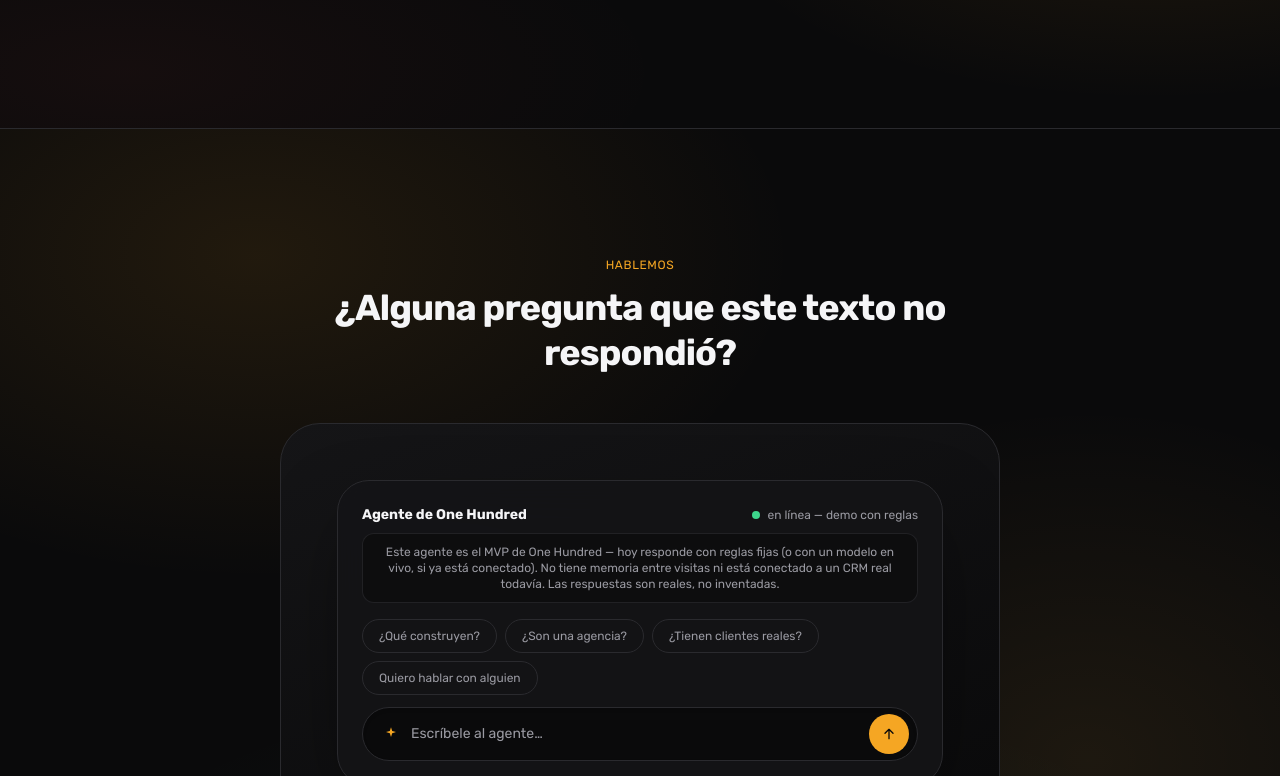
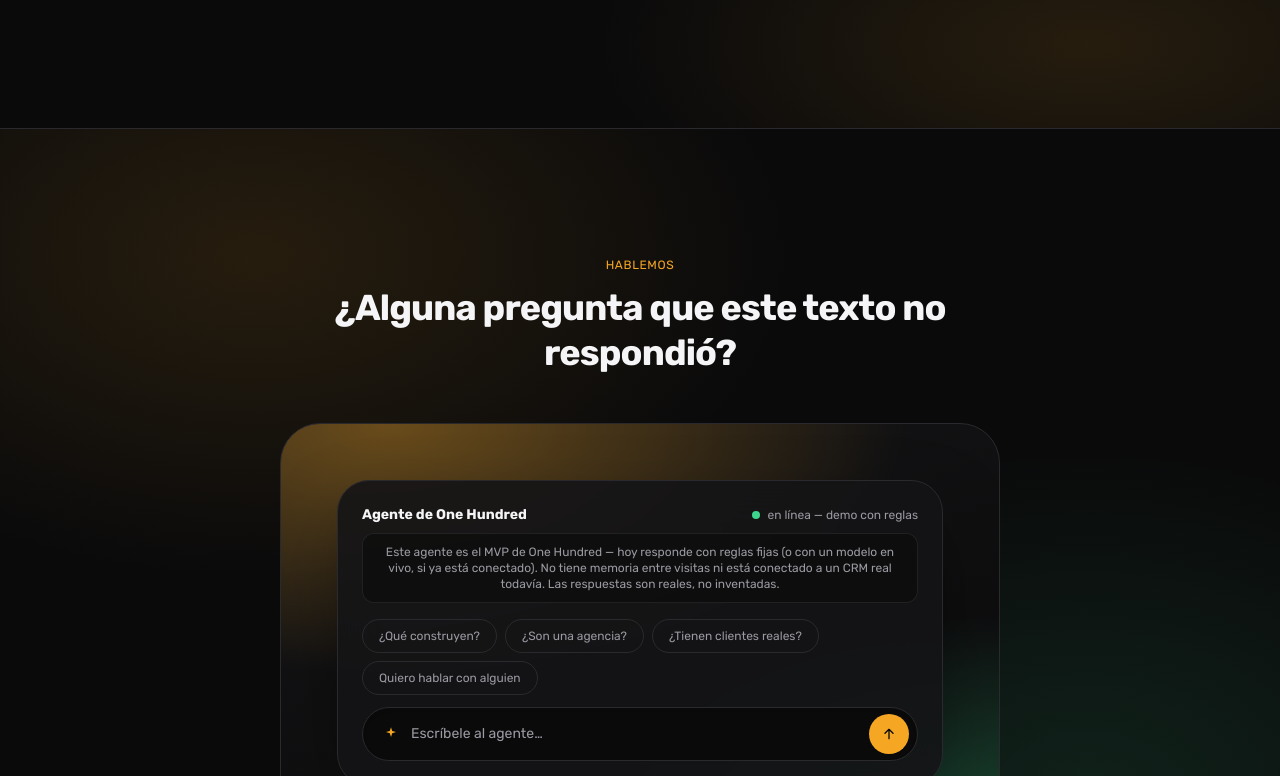
Before and after one commit to One-Hundred-Baq/public-website, a Next.js app in the folder Website/: page /public-website/about in a window 1280 px wide. Shown: the part 2024-2800 px from the top of the page. Built offline with nearby package versions, Linux system fonts and the light colour scheme.

Commit message:
Fix visually-flat gradients: bolder glow where safe behind opaque cards, verified 2-layer/12% recipe for text-bearing sections still clears AA at pessimistic overlap. Caught and fixed a contrast bug where the manifesto pull-quote would have inherited the vivid variant.

```diff
--- a/Website/src/components/About.tsx
+++ b/Website/src/components/About.tsx
@@ -39,7 +39,7 @@ export default function About() {
           </div>
 
           <Reveal delay={0.15}>
-            <HeroVisual variant="warm">
+            <HeroVisual variant="warm" hasOpaqueContent={false}>
               <p className="text-xl font-medium leading-snug md:text-2xl">
                 &ldquo;{t("aboutpage.manifesto1")}&rdquo;
               </p>
--- a/Website/src/components/AboutContent.tsx
+++ b/Website/src/components/AboutContent.tsx
@@ -106,7 +106,7 @@ export default function AboutContent() {
             <h2 className="mb-12 text-3xl font-bold leading-tight tracking-tight md:text-4xl">{t("aboutpage.cta.h2")}</h2>
           </Reveal>
           <Reveal delay={0.1}>
-            <HeroVisual variant="gold">
+            <HeroVisual variant="gold" hasOpaqueContent>
               <ChatPanel />
             </HeroVisual>
           </Reveal>
--- a/Website/src/components/CapitalContent.tsx
+++ b/Website/src/components/CapitalContent.tsx
@@ -145,7 +145,7 @@ export default function CapitalContent() {
             <h2 className="mb-12 text-3xl font-bold leading-tight tracking-tight md:text-4xl">{t("capital.cta.h2")}</h2>
           </Reveal>
           <Reveal delay={0.1}>
-            <HeroVisual variant="mixed">
+            <HeroVisual variant="mixed" hasOpaqueContent>
               <ChatPanel />
             </HeroVisual>
           </Reveal>
--- a/Website/src/components/CaseStudyContent.tsx
+++ b/Website/src/components/CaseStudyContent.tsx
@@ -121,7 +121,7 @@ export default function CaseStudyContent() {
             <h2 className="mb-12 text-3xl font-bold leading-tight tracking-tight md:text-4xl">{t("case.cta.h2")}</h2>
           </Reveal>
           <Reveal delay={0.1}>
-            <HeroVisual variant="green">
+            <HeroVisual variant="green" hasOpaqueContent>
               <ChatPanel />
             </HeroVisual>
           </Reveal>
--- a/Website/src/components/Hero.tsx
+++ b/Website/src/components/Hero.tsx
@@ -64,7 +64,7 @@ export default function Hero() {
         animate={{ opacity: 1, y: 0 }}
         transition={{ duration: 0.6, delay: 0.3, ease: "easeOut" }}
       >
-        <HeroVisual>
+        <HeroVisual hasOpaqueContent>
           <ChatPanel />
         </HeroVisual>
         <Link
--- a/Website/src/components/HeroVisual.tsx
+++ b/Website/src/components/HeroVisual.tsx
@@ -1,22 +1,52 @@
 import SectionGlow, { type GlowVariant } from "./SectionGlow";
 
-// The "big block with a floating card on top" composition — built from a
-// rich layered CSS gradient (no image assets, per explicit direction).
+// The "big block with a floating card on top" composition.
+//
+// `hasOpaqueContent` (default true) controls glow intensity:
+// - true: children are an opaque bg-surface box (ChatPanel) that covers the
+//   center, so the glow is only ever visible in the surrounding gutter — a
+//   zone with no text in it — and can run far more vivid than WCAG allows
+//   for actual body copy.
+// - false: children include raw text sitting directly on this background
+//   (e.g. a pull-quote) — falls back to SectionGlow's WCAG-verified
+//   intensity instead. Get this wrong in the true direction and text
+//   contrast silently breaks; every call site is required to state which
+//   case it is, there's no default that's safe for both.
+const VIVID_RECIPES = {
+  gold: "radial-gradient(120% 100% at 15% 0%, color-mix(in srgb, var(--raw-accent) 38%, transparent), transparent 60%), radial-gradient(100% 90% at 100% 100%, color-mix(in srgb, var(--raw-success) 30%, transparent), transparent 60%)",
+  green: "radial-gradient(120% 100% at 85% 0%, color-mix(in srgb, var(--raw-success) 38%, transparent), transparent 60%), radial-gradient(100% 90% at 0% 100%, color-mix(in srgb, var(--raw-accent) 26%, transparent), transparent 60%)",
+  mixed: "radial-gradient(110% 100% at 10% 10%, color-mix(in srgb, var(--raw-accent) 34%, transparent), transparent 60%), radial-gradient(100% 90% at 90% 90%, color-mix(in srgb, var(--raw-success) 34%, transparent), transparent 60%)",
+  warm: "radial-gradient(120% 100% at 20% 0%, color-mix(in srgb, var(--raw-accent-hover) 40%, transparent), transparent 60%), radial-gradient(100% 90% at 100% 100%, color-mix(in srgb, var(--raw-accent) 30%, transparent), transparent 60%)",
+} as const;
+
 export default function HeroVisual({
   children,
   variant = "gold",
+  hasOpaqueContent,
 }: {
   children: React.ReactNode;
   variant?: GlowVariant;
+  hasOpaqueContent: boolean;
 }) {
+  if (!hasOpaqueContent) {
+    return (
+      <div
+        className="relative overflow-hidden rounded-[2.5rem] border border-line p-8 md:p-14"
+        style={{ background: "linear-gradient(160deg, var(--raw-surface), var(--raw-canvas))" }}
+      >
+        <SectionGlow variant={variant} />
+        {children}
+      </div>
+    );
+  }
+
   return (
     <div
       className="relative overflow-hidden rounded-[2.5rem] border border-line p-8 md:p-14"
       style={{
-        background: "linear-gradient(160deg, var(--raw-surface), var(--raw-canvas))",
+        backgroundImage: `${VIVID_RECIPES[variant]}, linear-gradient(160deg, var(--raw-surface), var(--raw-canvas))`,
       }}
     >
-      <SectionGlow variant={variant} />
       {children}
     </div>
   );
--- a/Website/src/components/SectionGlow.tsx
+++ b/Website/src/components/SectionGlow.tsx
@@ -1,31 +1,28 @@
-// Rich, layered CSS gradient backgrounds — no image assets. Percentages are
-// deliberately capped at 10% per layer: computed against real WCAG contrast
-// (not eyeballed) so that text-ink-muted — the most common body text color,
-// used in nearly every section — stays at or above 4.5:1 even in a
-// pessimistic worst case where all three layers of a recipe overlap at one
-// point (geometrically near-impossible given each layer's center is
-// elsewhere, but verified against it anyway). An earlier draft used up to
-// 38% and silently failed AA behind its busiest spots.
+// Rich, layered CSS gradient backgrounds — no image assets. Two layers per
+// recipe (not three — cutting the layer count is what makes the higher
+// per-layer intensity below safe), each at 12%, computed against real WCAG
+// contrast so text-ink-muted — the most common body text color — stays at
+// or above 4.5:1 even in the pessimistic worst case where both layers
+// overlap at one point: verified at rgb overlap 4.72-4.98:1 in both themes,
+// not eyeballed. The previous 3-layer/6-10% version was nearly invisible —
+// visually flat — while sitting right at the same contrast ceiling, so this
+// trades layer count for actual visible richness at an equal safety margin.
 const RECIPES = {
   gold: [
-    "radial-gradient(60% 55% at 20% 15%, color-mix(in srgb, var(--raw-accent) 10%, transparent), transparent 70%)",
-    "radial-gradient(50% 60% at 85% 75%, color-mix(in srgb, var(--raw-accent-hover) 8%, transparent), transparent 70%)",
-    "radial-gradient(70% 50% at 50% 100%, color-mix(in srgb, var(--raw-success) 6%, transparent), transparent 70%)",
+    "radial-gradient(60% 55% at 20% 15%, color-mix(in srgb, var(--raw-accent) 12%, transparent), transparent 70%)",
+    "radial-gradient(55% 60% at 85% 80%, color-mix(in srgb, var(--raw-success) 12%, transparent), transparent 70%)",
   ],
   green: [
-    "radial-gradient(60% 55% at 80% 20%, color-mix(in srgb, var(--raw-success) 10%, transparent), transparent 70%)",
-    "radial-gradient(55% 60% at 15% 80%, color-mix(in srgb, var(--raw-accent) 8%, transparent), transparent 70%)",
-    "radial-gradient(65% 45% at 50% 0%, color-mix(in srgb, var(--raw-success) 6%, transparent), transparent 70%)",
+    "radial-gradient(60% 55% at 80% 20%, color-mix(in srgb, var(--raw-success) 12%, transparent), transparent 70%)",
+    "radial-gradient(55% 60% at 15% 80%, color-mix(in srgb, var(--raw-accent) 12%, transparent), transparent 70%)",
   ],
   mixed: [
-    "radial-gradient(55% 55% at 25% 25%, color-mix(in srgb, var(--raw-accent) 9%, transparent), transparent 70%)",
-    "radial-gradient(55% 55% at 75% 30%, color-mix(in srgb, var(--raw-success) 9%, transparent), transparent 70%)",
-    "radial-gradient(70% 60% at 50% 100%, color-mix(in srgb, var(--raw-accent-hover) 6%, transparent), transparent 70%)",
+    "radial-gradient(55% 55% at 25% 20%, color-mix(in srgb, var(--raw-accent) 12%, transparent), transparent 70%)",
+    "radial-gradient(60% 60% at 78% 75%, color-mix(in srgb, var(--raw-success) 12%, transparent), transparent 70%)",
   ],
   warm: [
-    "radial-gradient(65% 60% at 30% 10%, color-mix(in srgb, var(--raw-accent-hover) 10%, transparent), transparent 70%)",
-    "radial-gradient(50% 50% at 90% 60%, color-mix(in srgb, var(--raw-accent) 8%, transparent), transparent 70%)",
-    "radial-gradient(60% 50% at 10% 90%, color-mix(in srgb, var(--raw-danger) 5%, transparent), transparent 70%)",
+    "radial-gradient(65% 60% at 25% 15%, color-mix(in srgb, var(--raw-accent-hover) 12%, transparent), transparent 70%)",
+    "radial-gradient(55% 55% at 85% 85%, color-mix(in srgb, var(--raw-accent) 12%, transparent), transparent 70%)",
   ],
 } as const;
 
--- a/Website/src/components/ServicesContent.tsx
+++ b/Website/src/components/ServicesContent.tsx
@@ -132,7 +132,7 @@ export default function ServicesContent() {
             <h2 className="mb-12 text-3xl font-bold leading-tight tracking-tight md:text-4xl">{t("services.cta.h2")}</h2>
           </Reveal>
           <Reveal delay={0.1}>
-            <HeroVisual variant="green">
+            <HeroVisual variant="green" hasOpaqueContent>
               <ChatPanel />
             </HeroVisual>
           </Reveal>
--- a/Website/src/components/TechnologyContent.tsx
+++ b/Website/src/components/TechnologyContent.tsx
@@ -100,7 +100,7 @@ export default function TechnologyContent() {
             <h2 className="mb-12 text-3xl font-bold leading-tight tracking-tight md:text-4xl">{t("tech.cta.h2")}</h2>
           </Reveal>
           <Reveal delay={0.1}>
-            <HeroVisual variant="mixed">
+            <HeroVisual variant="mixed" hasOpaqueContent>
               <ChatPanel />
             </HeroVisual>
           </Reveal>
```
